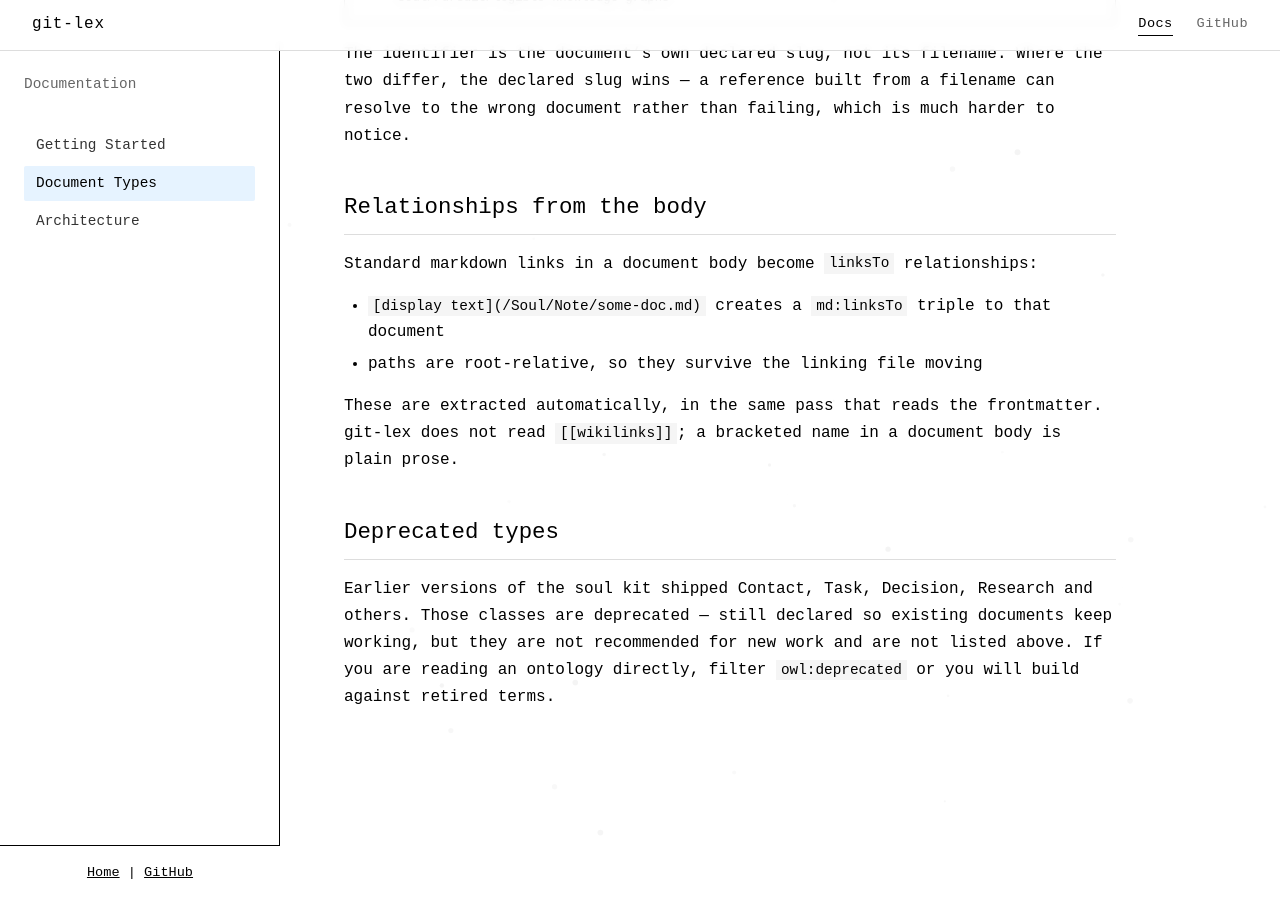
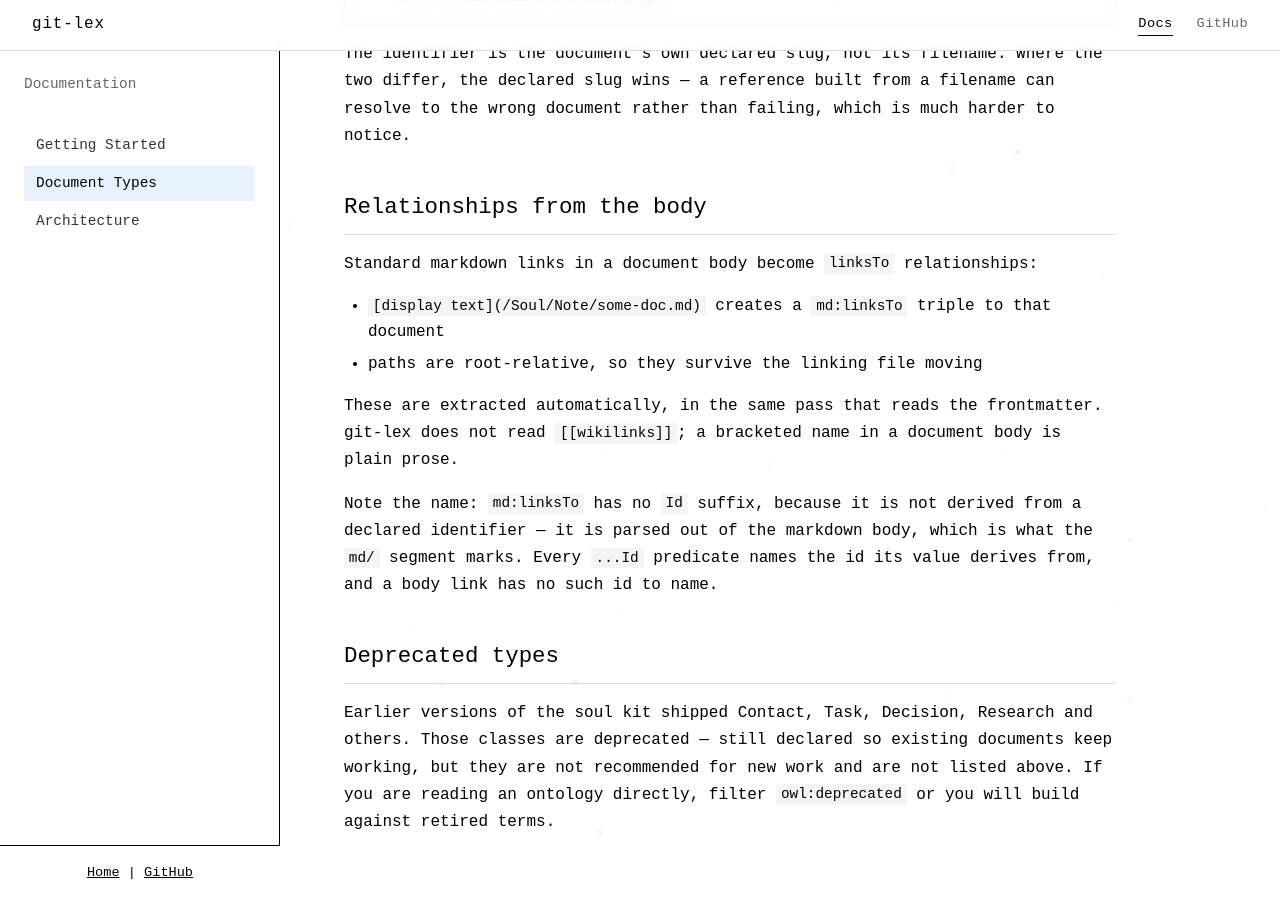
Before and after one commit to repolex-ai/git-lex-www, a Jekyll site: the page built from _docs/document-types.md, in a window 1280 px wide and 900 px high, scrolled down 3715 px. Built offline with Jekyll 4.4.1, drawn with Linux system fonts in a browser that asks for light colours.

Commit message:
Name the reason md:linksTo has no Id suffix, before the next reader guesses it wrong
Rob guessed `linksToId` and was reasonable to — every other reference predicate ends in Id.
Measured across seven live stores, it does not: a body link is parsed out of the markdown,
not derived from a declared identifier, and the `md/` segment is what marks that. Every
`...Id` predicate names the id its value comes from; a body link has no such id to name.

One sentence, in the place someone lands when they are about to write the query.

Co-Authored-By: w3bl0rd <w3bl0rd@repolex.ai>

```diff
--- a/_docs/document-types.md
+++ b/_docs/document-types.md
@@ -142,6 +142,11 @@ Standard markdown links in a document body become `linksTo` relationships:
 These are extracted automatically, in the same pass that reads the frontmatter. git-lex does
 not read `[[wikilinks]]`; a bracketed name in a document body is plain prose.
 
+Note the name: `md:linksTo` has no `Id` suffix, because it is not derived from a declared
+identifier — it is parsed out of the markdown body, which is what the `md/` segment marks.
+Every `...Id` predicate names the id its value derives from, and a body link has no such id
+to name.
+
 ## Deprecated types
 
 Earlier versions of the soul kit shipped Contact, Task, Decision, Research and others. Those
```
